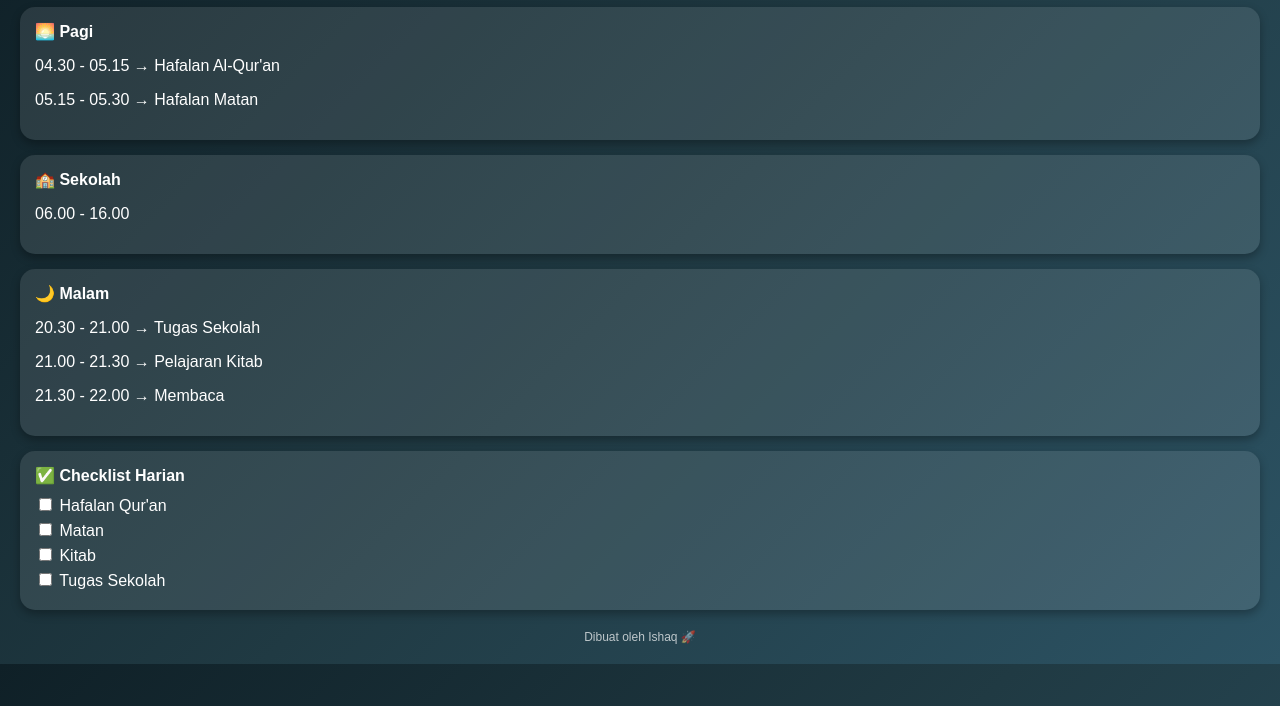
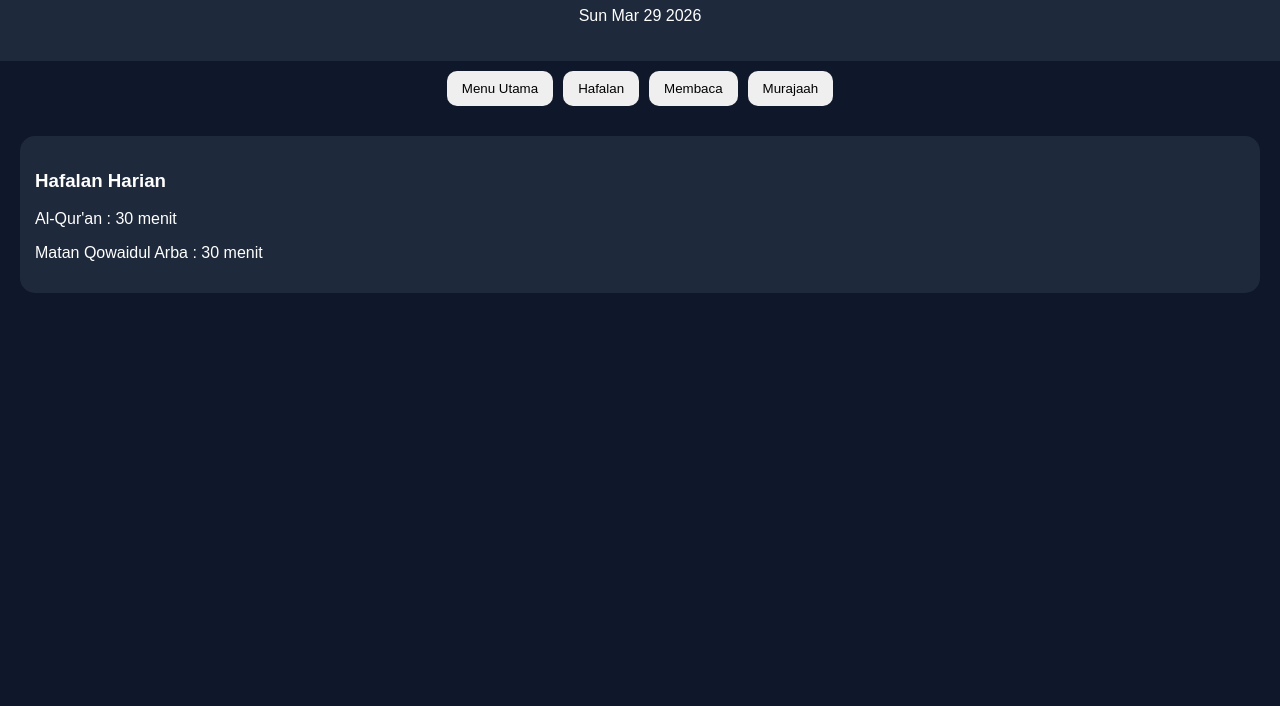
Before and after one commit to Muhhishaq/Jadwal-Harian, a plain HTML site: page index.html in a window 1280 px wide. Shown: the part 94-800 px from the top of the page. Drawn offline with Linux system fonts and the light colour scheme.

Commit message:
Update index.html

```diff
--- a/index.html
+++ b/index.html
@@ -2,60 +2,94 @@
 <head>
   <meta charset="UTF-8">
   <meta name="viewport" content="width=device-width, initial-scale=1.0">
-  <title>Jadwal Belajar Saya</title>
+  <title>Jadwal Belajar Ishaq</title>
   <style>
-    body {
-      font-family: Arial, sans-serif;
-      background: linear-gradient(135deg, #0f2027, #203a43, #2c5364);
-      color: white;
-      margin: 0;
-      padding: 20px;
-    }
-    h1 {
-      text-align: center;
-    }
-    .card {
-      background: rgba(255,255,255,0.1);
-      padding: 15px;
-      border-radius: 15px;
-      margin-bottom: 15px;
-      box-shadow: 0 4px 10px rgba(0,0,0,0.3);
-    }
-    .title {
-      font-weight: bold;
-      margin-bottom: 10px;
-    }
-    .checklist label {
-      display: block;
-      margin: 5px 0;
-    }
-    .footer {
-      text-align: center;
-      margin-top: 20px;
-      font-size: 12px;
-      opacity: 0.7;
-    }
+    body {font-family: Arial; margin:0; background:#0f172a; color:white}
+    header {padding:20px; text-align:center; background:#1e293b}
+    nav {display:flex; gap:10px; justify-content:center; margin:10px}
+    button {padding:10px 15px; border:none; border-radius:10px; cursor:pointer}
+    .content {padding:20px}
+    .card {background:#1e293b; padding:15px; border-radius:15px; margin-bottom:10px}
   </style>
 </head>
-<body><h1>📅 Jadwal Belajar Saya</h1><div class="card">
-  <div class="title">🌅 Pagi</div>
-  <p>04.30 - 05.15 → Hafalan Al-Qur'an</p>
-  <p>05.15 - 05.30 → Hafalan Matan</p>
-</div><div class="card">
-  <div class="title">🏫 Sekolah</div>
-  <p>06.00 - 16.00</p>
-</div><div class="card">
-  <div class="title">🌙 Malam</div>
-  <p>20.30 - 21.00 → Tugas Sekolah</p>
-  <p>21.00 - 21.30 → Pelajaran Kitab</p>
-  <p>21.30 - 22.00 → Membaca</p>
-</div><div class="card checklist">
-  <div class="title">✅ Checklist Harian</div>
-  <label><input type="checkbox"> Hafalan Qur'an</label>
-  <label><input type="checkbox"> Matan</label>
-  <label><input type="checkbox"> Kitab</label>
-  <label><input type="checkbox"> Tugas Sekolah</label>
-</div><div class="footer">
-  Dibuat oleh Ishaq 🚀
-</div></body>
+<body><header>
+  <h1>📚 Jadwal Belajar Ishaq</h1>
+  <p id="tanggal"></p>
+</header><nav>
+  <button onclick="showMenu('utama')">Menu Utama</button>
+  <button onclick="showMenu('hafalan')">Hafalan</button>
+  <button onclick="showMenu('baca')">Membaca</button>
+  <button onclick="showMenu('murajaah')">Murajaah</button>
+</nav><div class="content" id="content"></div><script>
+const jadwal = {
+  utama: `
+    <div class='card'>
+    <h3>Hari Sekolah + Taklim</h3>
+    <p>04:30 - 05:30 : Hafalan Al-Qur'an & Qowaidul Arba</p>
+    <p>06:00 - 16:00 : Sekolah</p>
+    <p>18:00 - 20:00 : Taklim</p>
+    <p>20:15 - 21:45 : Belajar Kitab</p>
+    <p>21:45 - 22:15 : Tugas Sekolah</p>
+    </div>
+
+    <div class='card'>
+    <h3>Hari Non Taklim (Latihan Anggar)</h3>
+    <p>04:30 - 05:30 : Hafalan</p>
+    <p>06:00 - 16:00 : Sekolah</p>
+    <p>16:00 - 20:30 : Latihan Anggar</p>
+    <p>20:45 - 21:45 : Belajar Ringan</p>
+    <p>21:45 - 22:15 : Tugas</p>
+    </div>
+
+    <div class='card'>
+    <h3>Jumat (Free)</h3>
+    <p>Pagi: Hafalan</p>
+    <p>Siang: Istirahat</p>
+    <p>Malam: Belajar Bebas</p>
+    </div>
+  `,
+
+  hafalan: `
+    <div class='card'>
+    <h3>Hafalan Harian</h3>
+    <p>Al-Qur'an : 30 menit</p>
+    <p>Matan Qowaidul Arba : 30 menit</p>
+    </div>
+  `,
+
+  baca: `
+    <div class='card'>
+    <h3>Jadwal Membaca</h3>
+    <p>Kitabut Tauhid</p>
+    <p>Mukhtasor Fi Tafsir</p>
+    <p>Adabul Mufrod</p>
+    </div>
+  `,
+
+  murajaah: `
+    <div class='card'>
+    <h3>Murajaah</h3>
+    <p>Al-Qur'an</p>
+    <p>Kitab</p>
+    <p>Matan</p>
+    </div>
+  `
+};
+
+function showMenu(menu){
+  document.getElementById('content').innerHTML = jadwal[menu];
+}
+
+// tanggal otomatis
+const hari = new Date();
+document.getElementById('tanggal').innerText = hari.toDateString();
+
+// auto berubah menu berdasarkan tanggal
+const day = hari.getDate();
+if(day % 2 == 0){
+  showMenu('utama');
+} else {
+  showMenu('hafalan');
+}
+</script></body>
 </html>
```
